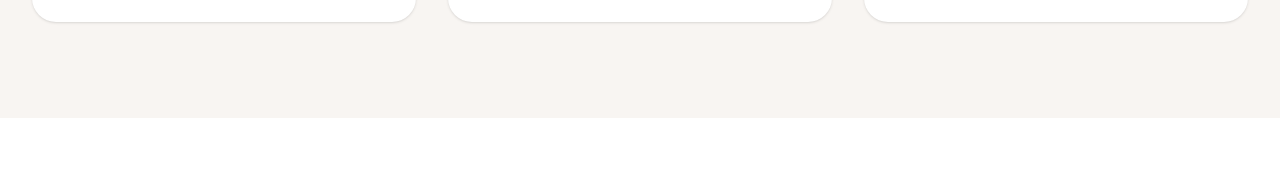
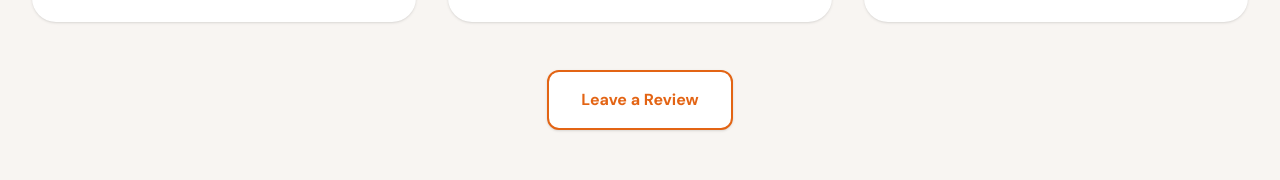
Before and after one commit to ankushkadamcr7-stack/Risheekesh-Tours-Travels, a React (Vite) app: page / in a window 1280 px wide. Shown: the part 6023-6203 px from the top of the page. Built offline with nearby package versions, Linux system fonts and the light colour scheme; a web font is replaced by a local one.

Commit message:
feat: add leave a review button to testimonials section
Add a call-to-action button to the testimonials section, allowing users to submit new reviews via an external link.

```diff
--- a/src/App.tsx
+++ b/src/App.tsx
@@ -974,7 +974,7 @@ function Testimonials() {
           <h2 className="font-serif text-4xl md:text-5xl text-konkan-teal-dark mb-4">Traveler Stories</h2>
         </div>
 
-        <div className="grid md:grid-cols-3 gap-8">
+        <div className="grid md:grid-cols-3 gap-8 mb-12">
           {reviews.map((review, idx) => (
             <motion.div
               initial={{ opacity: 0, y: 20 }}
@@ -1000,6 +1000,17 @@ function Testimonials() {
               </div>
             </motion.div>
           ))}
+        </div>
+
+        <div className="text-center">
+          <a
+            href="https://link.mapzoai.com/9adlbzel1rgf"
+            target="_blank"
+            rel="noopener noreferrer"
+            className="inline-flex items-center justify-center gap-3 px-8 py-4 bg-white border-2 border-konkan-amber text-konkan-amber font-bold rounded-xl hover:bg-konkan-amber hover:text-white transition-all duration-300 shadow-sm"
+          >
+            Leave a Review
+          </a>
         </div>
       </div>
     </section>
```
